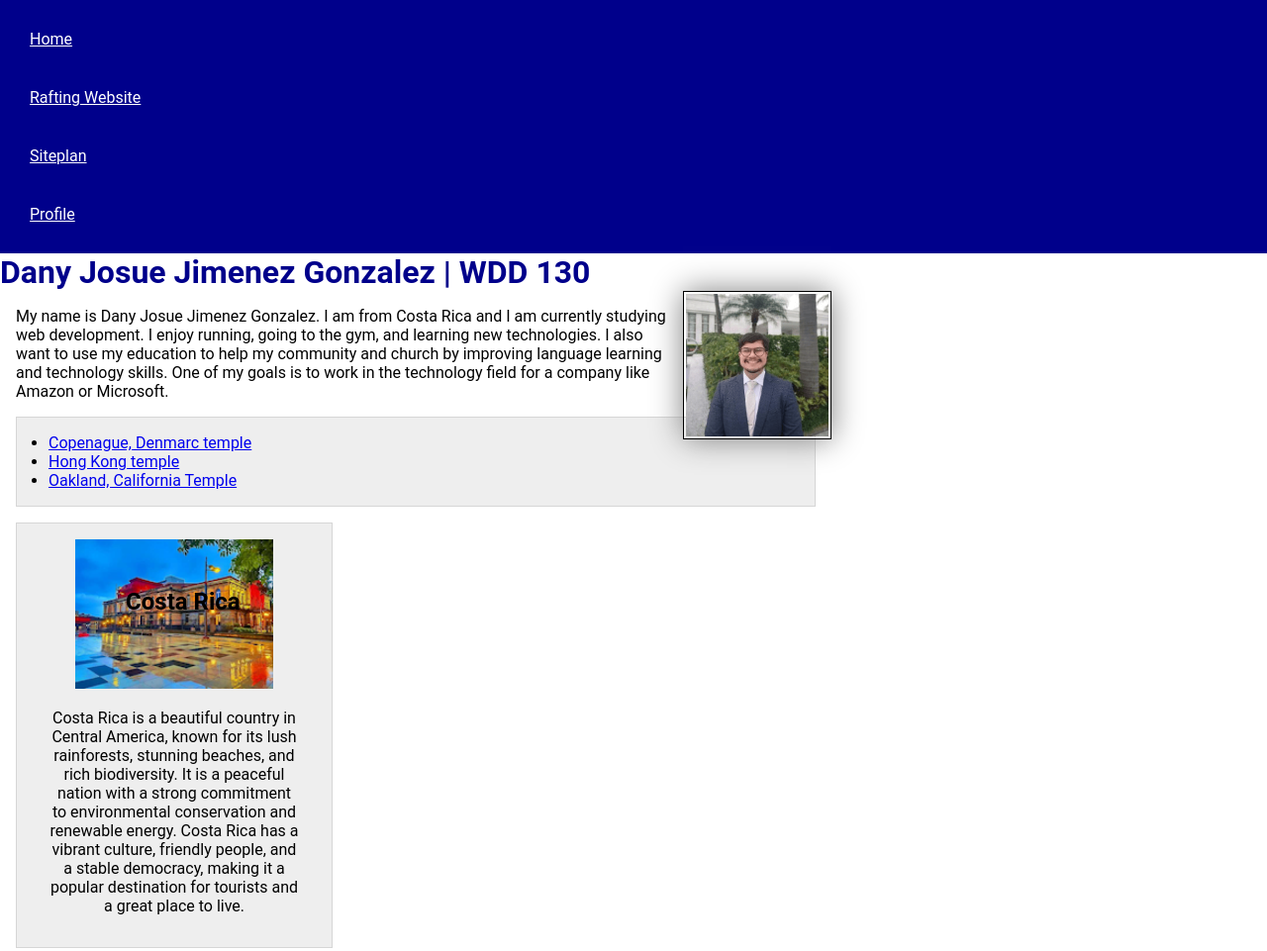
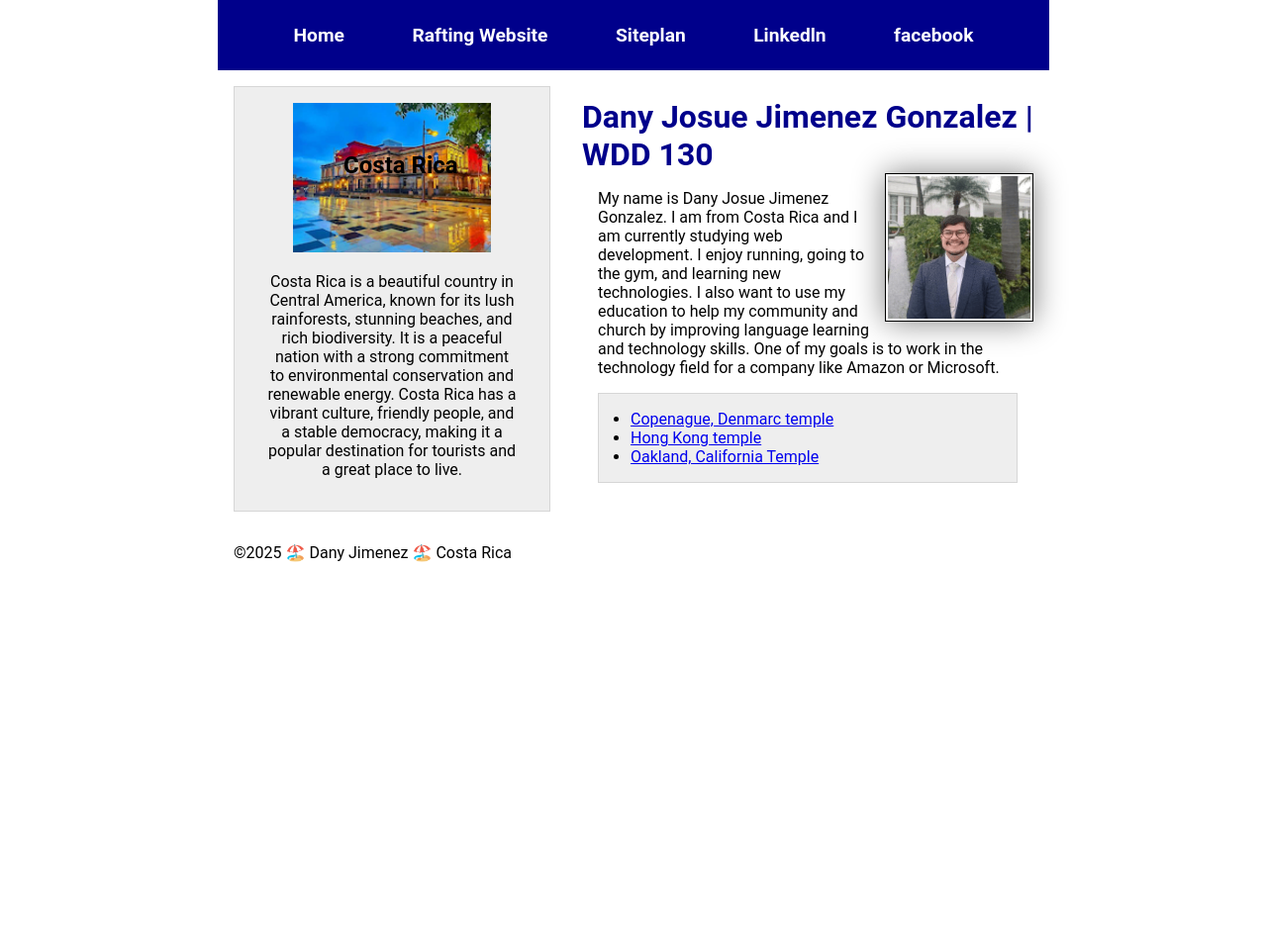
Before and after one commit to dany-datcom/wdd130, a plain HTML site: page index.html in a window 1280 px wide. Shown: the top 961 px of the page at 99% size. After the commit the page ends 800 px from the top, so only its background shows below. Drawn offline with Linux system fonts and the light colour scheme.

Commit message:
code along

```diff
--- a/index.html
+++ b/index.html
@@ -19,15 +19,20 @@
             <a href="#">Home</a>
             <a href="wwr/">Rafting Website</a>
             <a href="wwr/site-plan-rafting.html">Siteplan</a>
-            <a href="https://www.linkedin.com/in/dany-josue-jimenez-gonzalez-051672b4/">Profile</a>
+            <a href="https://www.linkedin.com/in/dany-josue-jimenez-gonzalez-051672b4/">Linkedln</a>
+            <a
+                href="https://www.facebook.com/danyjsue?rdid=X06bfXUwOGOqw5oR&share_url=https%3A%2F%2Fwww.facebook.com%2Fshare%2F1Fhf2Dq361%2F#">facebook</a>
         </nav>
     </header>
+    <div class="grid">
         <main>
             <h1>Dany Josue Jimenez Gonzalez | WDD 130</h1>
             <img src="images/profile.png" alt="Hello, my name is Dany Jimenez" width="200">
             <p>
-            My name is Dany Josue Jimenez Gonzalez. I am from Costa Rica and I am currently studying web development.
-            I enjoy running, going to the gym, and learning new technologies. I also want to use my education to help
+                My name is Dany Josue Jimenez Gonzalez. I am from Costa Rica and I am currently studying web
+                development.
+                I enjoy running, going to the gym, and learning new technologies. I also want to use my education to
+                help
                 my community and church by improving language learning and technology skills. One of my goals is to work
                 in the technology field for a company like Amazon or Microsoft.
             </p>
@@ -43,11 +48,13 @@
         <aside class="box">
             <h2>Costa Rica</h2>
             <img src="./images/teatro-nacional.png" alt="National Teather of Costa Rica">
-        <p>Costa Rica is a beautiful country in Central America, known for its lush rainforests, stunning beaches, and
+            <p>Costa Rica is a beautiful country in Central America, known for its lush rainforests, stunning beaches,
+                and
                 rich biodiversity. It is a peaceful nation with a strong commitment to environmental conservation and
                 renewable energy. Costa Rica has a vibrant culture, friendly people, and a stable democracy, making it a
                 popular destination for tourists and a great place to live.</p>
         </aside>
+    </div>
     <footer>
         <p>©2025 🏖️ Dany Jimenez 🏖️ Costa Rica</p>
     </footer>
--- a/styles/styles.css
+++ b/styles/styles.css
@@ -29,17 +29,25 @@ body {
 
 nav {
     background-color: darkblue;
-    padding: 10px;
+    padding: 1rem;
+    display: flex;
+    justify-content: space-evenly;
+    align-items: center;
 }
 
 nav a {
-    color: white;
+    color: #fff;
     display: block;
-    padding: 20px;
+    padding: 0.5rem;
+    text-decoration: none;
+    font-size: 1.2rem;
+    font-weight: 700;
+
 }
 
 main {
-    max-width: 840px;
+    margin: 1rem;
+    grid-column: 2;
 }
 
 h1 {
@@ -63,13 +71,16 @@ p {
 
 aside {
     width: 20rem;
+    position: relative;
+    grid-column: 1;
+    grid-row: 1;
     margin: 1rem;
     border: 1px solid rgb(0 0 0 / 0.2);
     padding: 1rem;
     background-color: #eee;
     color: #333;
     text-align: center;
-    position: relative;
+
 }
 
 aside img {
@@ -84,10 +95,11 @@ aside h2 {
     left: 110px;
 }
 
+header,
+.grid,
 footer {
-    margin-top: 15px;
-    border-top: 1px solid #000;
-    text-align: center;
+    max-width: 840px;
+    margin: 0 auto;
 }
 
 /* Class selector */
@@ -103,3 +115,8 @@ footer {
 .indent {
     padding-left: 2rem;
 }
+
+.grid {
+    display: grid;
+    align-items: center;
+}
```
Lines whose indentation alone changed are shown as unchanged.
